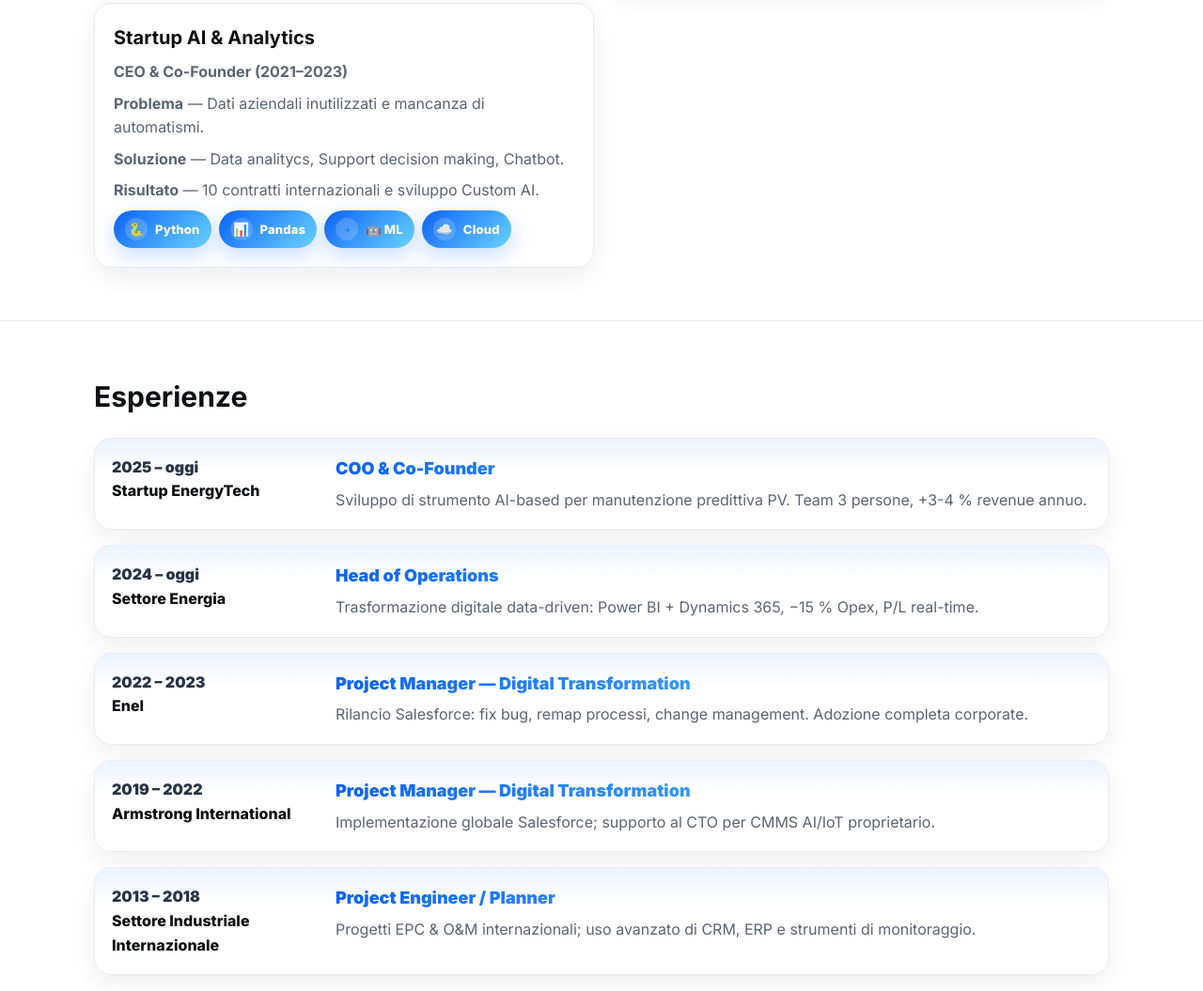
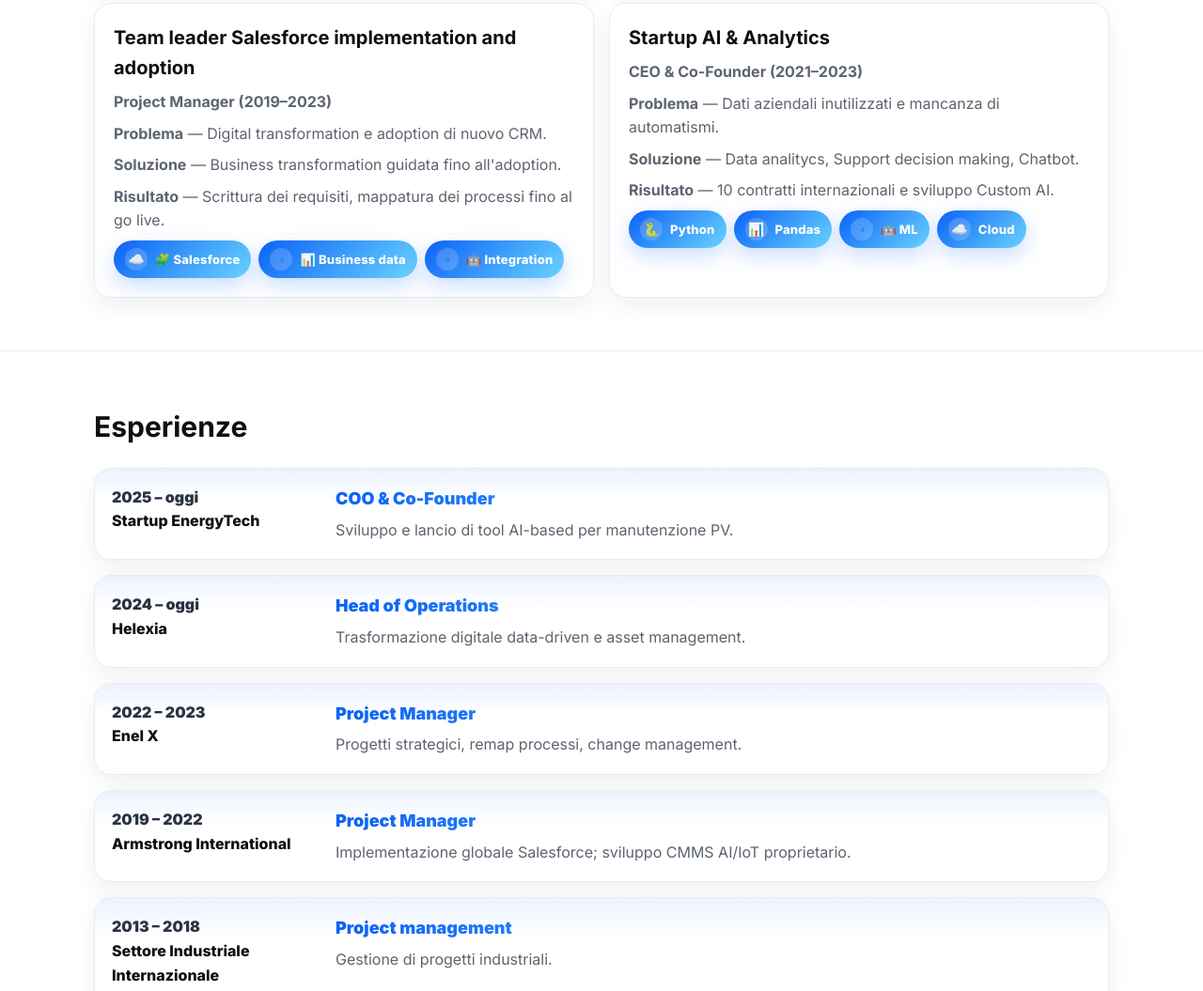
Before and after one commit to alekdrum/alessandrotuccio.github.io, a plain HTML site: page index.html in a window 1280 px wide. Shown: the part 937-1992 px from the top of the page at 94% size. Drawn offline with nearby package versions, Linux system fonts and the light colour scheme.

Commit message:
Update index.html

```diff
--- a/index.html
+++ b/index.html
@@ -73,6 +73,19 @@
             <span class="badge">📊 Power BI</span>
             <span class="badge">🤖 Automation</span>
           </div>
+          </article>
+
+        <article class="project" data-aos="fade-up">
+          <h3>Team leader Salesforce implementation and adoption</h3>
+          <p class="meta">Project Manager (2019–2023)</p>
+          <p><strong>Problema</strong> — Digital transformation e adoption di nuovo CRM.</p>
+          <p><strong>Soluzione</strong> — Business transformation guidata fino all'adoption.</p>
+          <p><strong>Risultato</strong> — Scrittura dei requisiti, mappatura dei processi fino al go live.</p>
+          <div class="stack">
+            <span class="badge">🧩 Salesforce</span>
+            <span class="badge">📊 Business data</span>
+            <span class="badge">🤖 Integration</span>
+          </div>
         </article>
 
         <article class="project" data-aos="fade-up">
@@ -103,29 +116,29 @@
         </div>
         <div>
           <div class="exp-role">COO & Co-Founder</div>
-          <div class="exp-desc">Sviluppo di strumento AI-based per manutenzione predittiva PV. Team 3 persone, +3-4 % revenue annuo.</div>
+          <div class="exp-desc">Sviluppo e lancio di tool AI-based per manutenzione PV.</div>
         </div>
       </div>
 
       <div class="exp-card" data-aos="fade-up">
         <div class="exp-side">
           <div class="exp-period">2024 – oggi</div>
-          <div class="exp-org">Settore Energia</div>
+          <div class="exp-org">Helexia</div>
         </div>
         <div>
           <div class="exp-role">Head of Operations</div>
-          <div class="exp-desc">Trasformazione digitale data-driven: Power BI + Dynamics 365, −15 % Opex, P/L real-time.</div>
+          <div class="exp-desc">Trasformazione digitale data-driven e asset management.</div>
         </div>
       </div>
 
       <div class="exp-card" data-aos="fade-up">
         <div class="exp-side">
           <div class="exp-period">2022 – 2023</div>
-          <div class="exp-org">Enel</div>
+          <div class="exp-org">Enel X</div>
         </div>
         <div>
-          <div class="exp-role">Project Manager — Digital Transformation</div>
-          <div class="exp-desc">Rilancio Salesforce: fix bug, remap processi, change management. Adozione completa corporate.</div>
+          <div class="exp-role">Project Manager</div>
+          <div class="exp-desc">Progetti strategici, remap processi, change management.</div>
         </div>
       </div>
 
@@ -135,8 +148,8 @@
           <div class="exp-org">Armstrong International</div>
         </div>
         <div>
-          <div class="exp-role">Project Manager — Digital Transformation</div>
-          <div class="exp-desc">Implementazione globale Salesforce; supporto al CTO per CMMS AI/IoT proprietario.</div>
+          <div class="exp-role">Project Manager</div>
+          <div class="exp-desc">Implementazione globale Salesforce; sviluppo CMMS AI/IoT proprietario.</div>
         </div>
       </div>
 
@@ -146,8 +159,8 @@
           <div class="exp-org">Settore Industriale Internazionale</div>
         </div>
         <div>
-          <div class="exp-role">Project Engineer / Planner</div>
-          <div class="exp-desc">Progetti EPC &amp; O&amp;M internazionali; uso avanzato di CRM, ERP e strumenti di monitoraggio.</div>
+          <div class="exp-role">Project management</div>
+          <div class="exp-desc">Gestione di progetti industriali.</div>
         </div>
       </div>
     </div>
```
